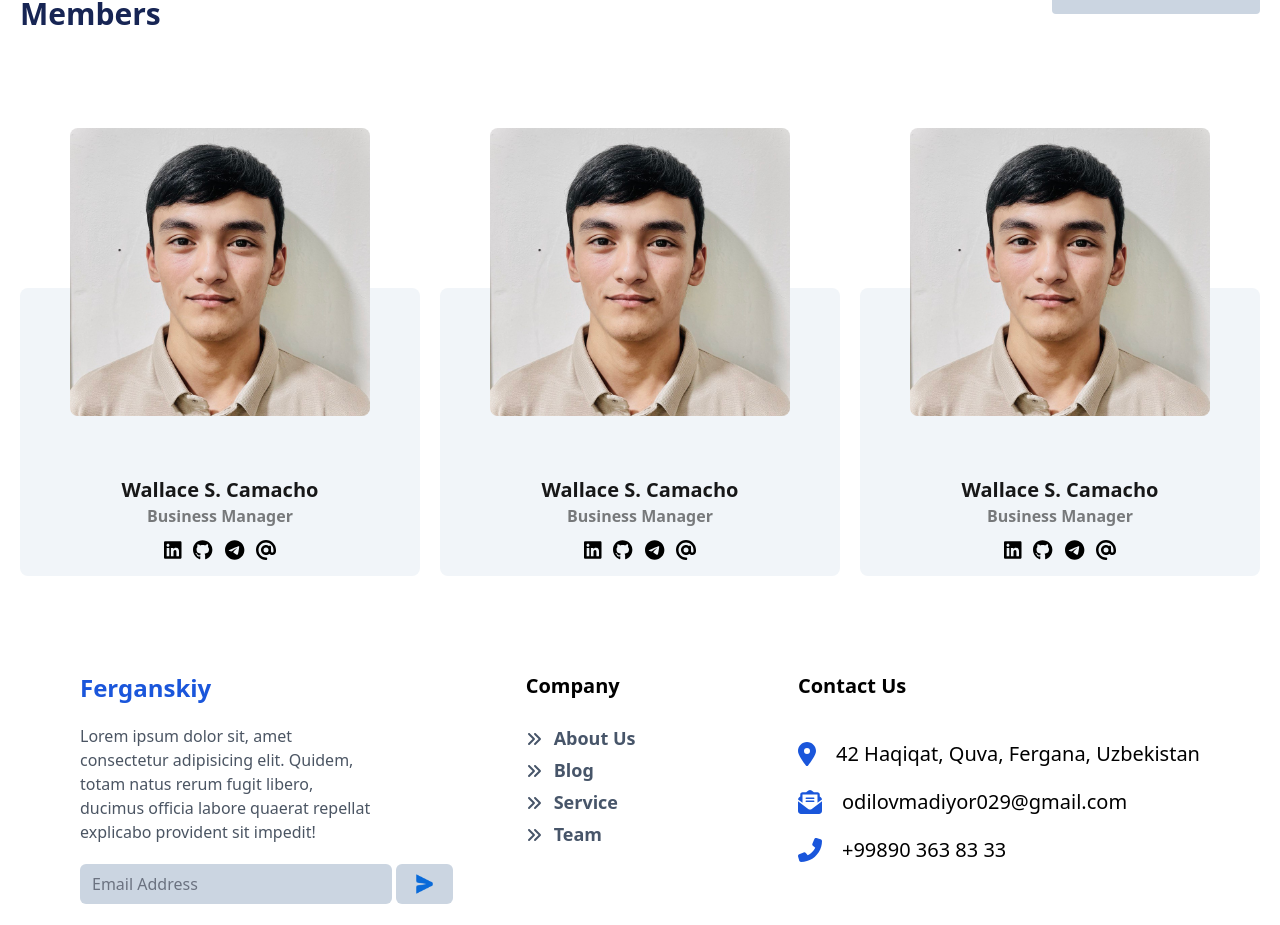
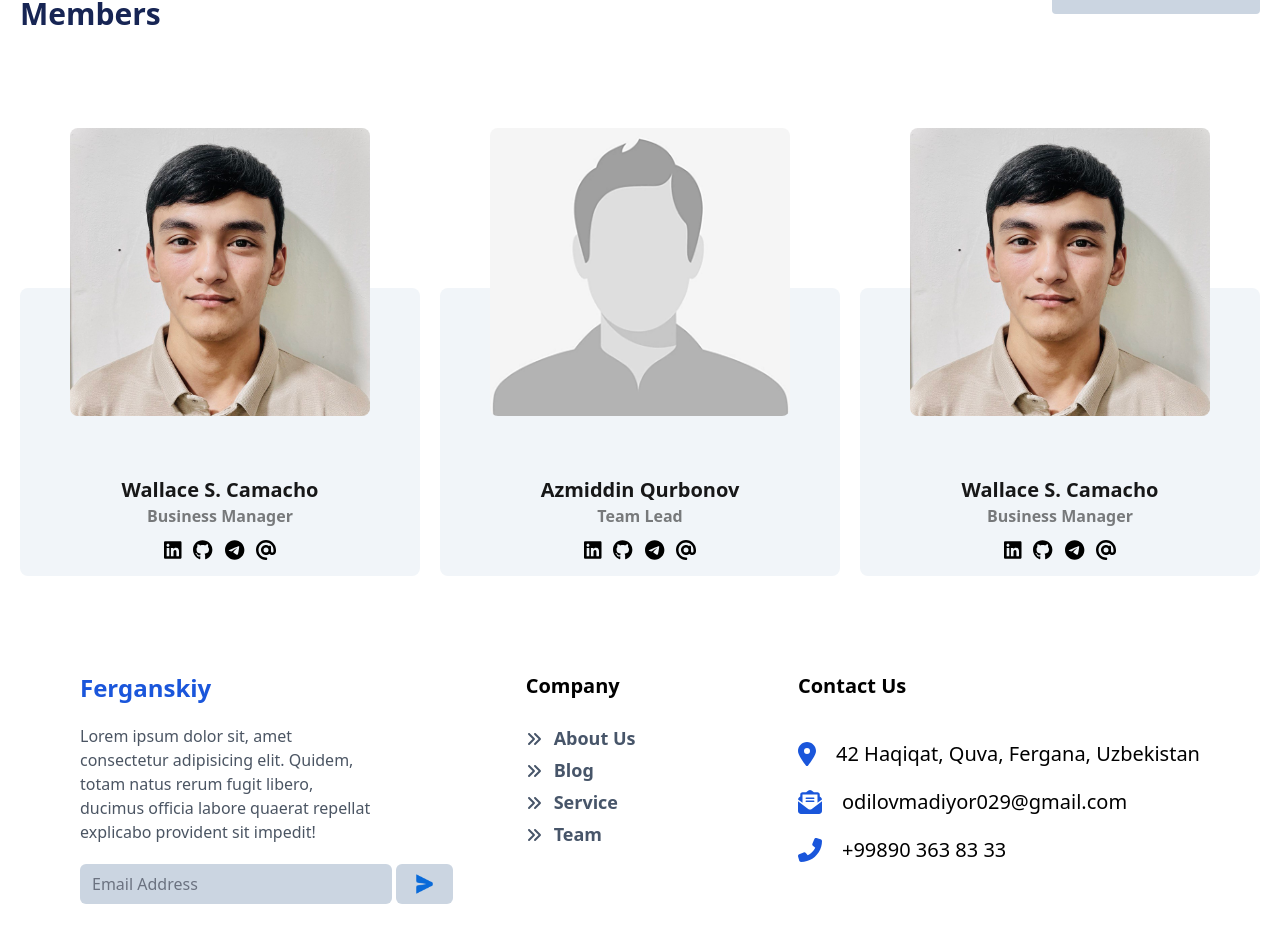
Before and after one commit to abduhodi/ferganskiy, a Vue app: page / in a window 1280 px wide. Shown: the part 2198-3123 px from the top of the page. Built offline with nearby package versions, Linux system fonts and the light colour scheme.

Commit message:
team lead contact updated

```diff
--- a/src/views/HomeView.vue
+++ b/src/views/HomeView.vue
@@ -306,7 +306,7 @@
             class="team-card flex flex-col items-center justify-center flex-wrap relative md:w-1/3 w-full px-10 md:px-0"
           >
             <img
-              src="@/assets/hero-img.jpg"
+              src="@/assets/team.jpg"
               alt="team1"
               class="w-1/2 md:w-3/4 h-52 lg:h-72 object-cover absolute border-none rounded-lg -top-24 lg:-top-40"
             />
@@ -316,18 +316,18 @@
               <p
                 class="member-name text-xl text-center font-bold opacity-90 group-hover:text-white group-hover:opacity-100 transition-all duration-300 ease-linear"
               >
-                Wallace S. Camacho
+                Azmiddin Qurbonov
               </p>
               <p
                 class="member-title text-md font-bold text-center opacity-50 group-hover:text-white group-hover:opacity-100 transition-all duration-300 ease-linear"
               >
-                Business Manager
+                Team Lead
               </p>
               <p
                 class="w-3/4 mx-auto flex justify-center gap-3 my-3 mb-5 md:mb-3"
               >
                 <a
-                  href="https://www.linkedin.com/in/madiyorjonodilov/"
+                  href="https://www.linkedin.com/in/azmiddin-qurbonov-325598249/"
                   target="_blank"
                 >
                   <font-awesome-icon
@@ -335,19 +335,19 @@
                     class="text-xl group-hover:text-white cursor-pointer transition-all duration-300 ease-linear"
                   />
                 </a>
-                <a href="https://github.com/madiyorbekodilov" target="_blank">
+                <a href="https://github.com/AlwaysDotNet" target="_blank">
                   <font-awesome-icon
                     icon="fa-brands fa-github"
                     class="text-xl group-hover:text-white cursor-pointer transition-all duration-300 ease-linear"
                   />
                 </a>
-                <a href="https://t.me/Madiyorbek_Odilov" target="_blank">
+                <a href="https://t.me/algoplus" target="_blank">
                   <font-awesome-icon
                     icon="fa-brands fa-telegram"
                     class="text-xl group-hover:text-white cursor-pointer transition-all duration-300 ease-linear"
                   />
                 </a>
-                <a href="mailto:odilovmadiyor029@gmail.com" target="_blank">
+                <a href="mailto:aziktuit@gmail.com" target="_blank">
                   <font-awesome-icon
                     icon="fa-solid fa-at"
                     class="text-xl group-hover:text-white cursor-pointer transition-all duration-300 ease-linear"
```
Also changed, not shown: src/assets/team.jpg (added).
